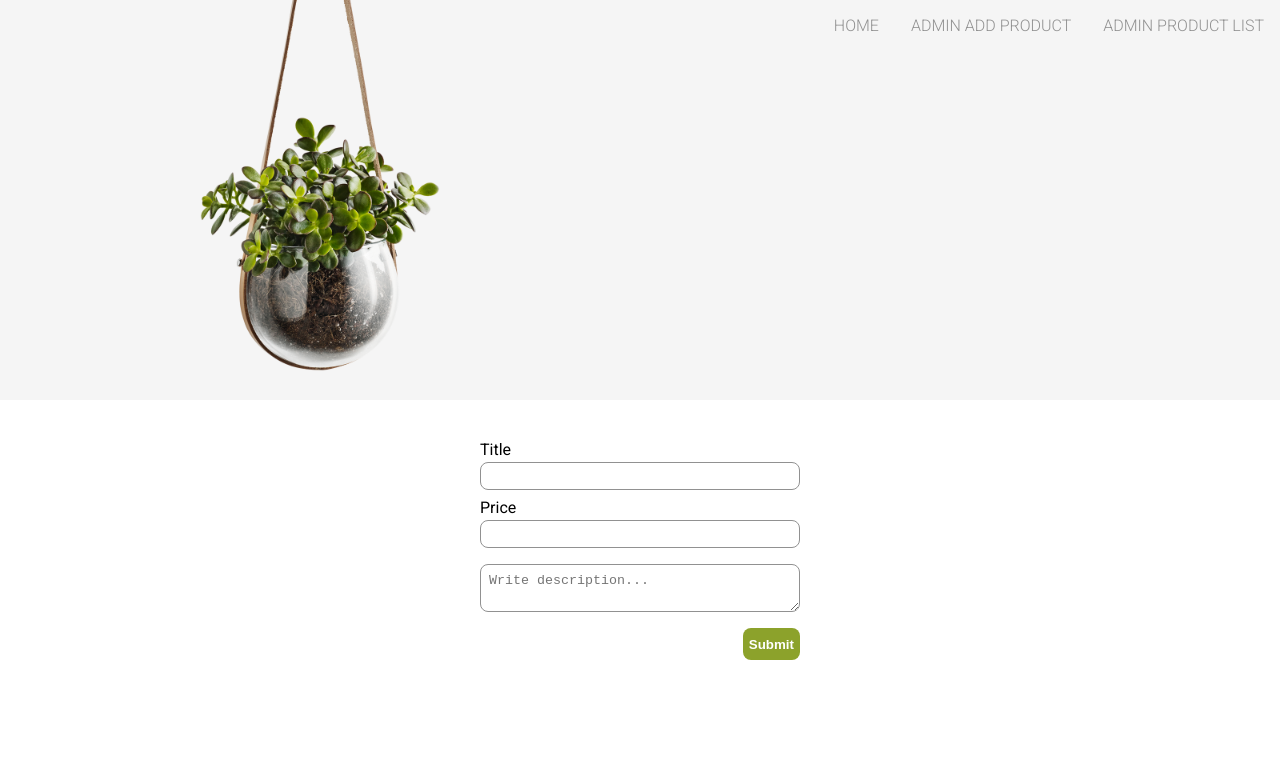
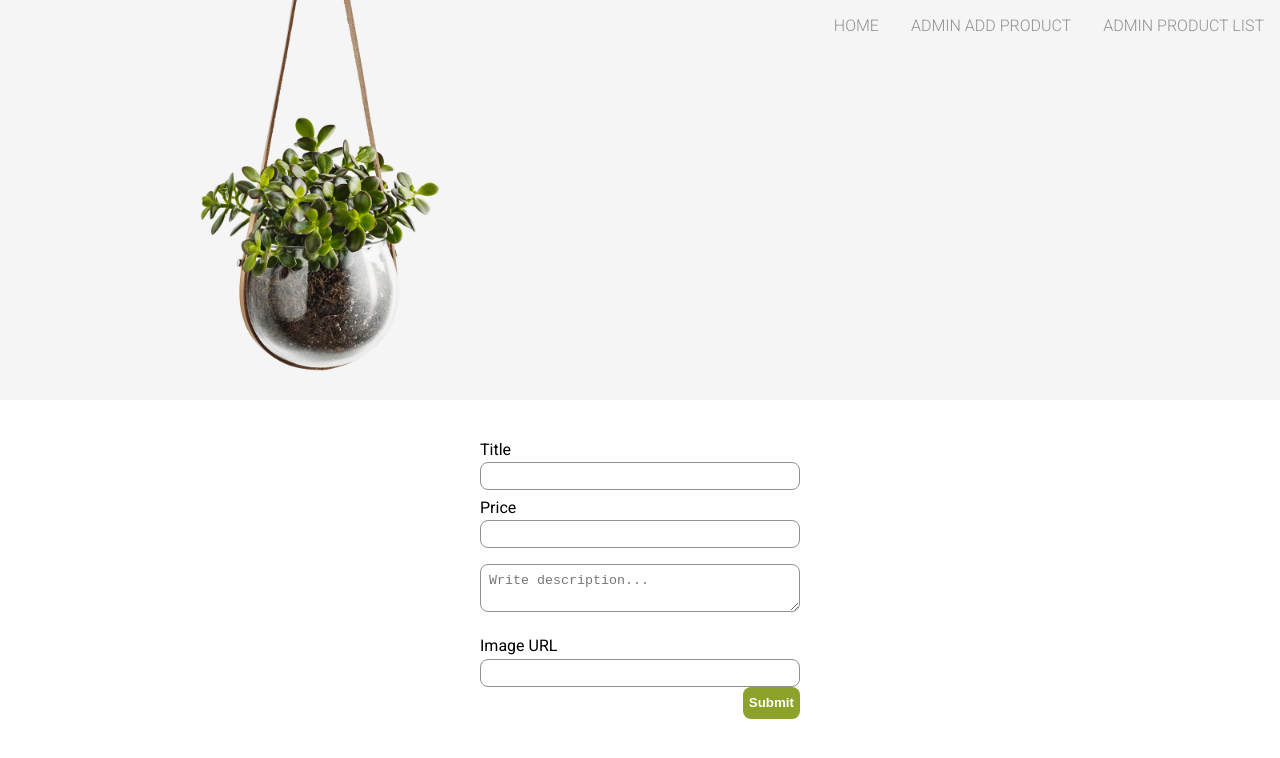
Before and after one commit to magdalena-u/nodejs-store, a React (Create React App) app in the folder frontend/: page /admin/add-product in a window 1280 px wide. Shown: the top 758 px of the page. Built offline with nearby package versions, Linux system fonts and the light colour scheme.

Commit message:
SKL-001 connect fe with be - get products & post product

```diff
--- a/frontend/src/components/admin/ProductForm.tsx
+++ b/frontend/src/components/admin/ProductForm.tsx
@@ -5,8 +5,8 @@ import styled from "styled-components";
 
 import { IStoreProductDetail } from "interfaces/store/IStoreProduct";
 import { Button } from "components/shared/Button";
-import { apiBase } from "apiBase";
 import { color } from "styles/variables";
+import { httpService } from "services/rootService";
 
 const FormContainer = styled.div`
   margin: 2rem 0;
@@ -44,10 +44,9 @@ export const ProductForm: React.FC = () => {
   const [isSubmit, setIsSubmit] = useState(false);
 
   const submitForm = (data: IStoreProductDetail) => {
-    fetch(`${apiBase}/admin/add-product`, {
-      method: "POST",
-      body: JSON.stringify(data),
-    }).then(() => setIsSubmit(true));
+    httpService.POST(`admin/add-product`, data).then((res) => {
+      setIsSubmit(true);
+    });
   };
 
   return (
@@ -80,8 +79,9 @@ export const ProductForm: React.FC = () => {
               id="description"
               ref={register()}
             ></Textarea>
-
-            <Button>Submit</Button>
+            <Label htmlFor="imageUrl">Image URL</Label>
+            <Input type="url" name="imageUrl" ref={register()} />
+            <Button type="submit">Submit</Button>
           </FormWrapper>
         </FormContainer>
       )}
--- a/frontend/src/pages/index.tsx
+++ b/frontend/src/pages/index.tsx
@@ -1,9 +1,8 @@
-import React from "react";
+import React, { useEffect, useState } from "react";
 import styled from "styled-components";
 
 import { TileComponent } from "components/store/Tile";
-
-import { products } from "mock/products";
+import { httpService } from "services/rootService";
 
 const StoreProductContainer = styled.div`
   display: flex;
@@ -14,11 +13,18 @@ const StoreProductContainer = styled.div`
   width: 80%;
 `;
 
-export const StoreContent: React.FC = () => (
+export const StoreContent: React.FC = () => {
+  const [products, setProducts] = useState<any>([]);
+  useEffect(() => {
+    httpService.GET("products-list").then((res) => setProducts(res));
+  }, []);
+
+  return (
     <StoreProductContainer>
       <h2></h2>
-    {products.map((product) => (
+      {products.map((product: any) => (
         <TileComponent product={product} />
       ))}
     </StoreProductContainer>
   );
+};
```
Also changed, not shown: 2 other files (tests, documents, lock files or other folders). Lines whose indentation alone changed are shown as unchanged.
